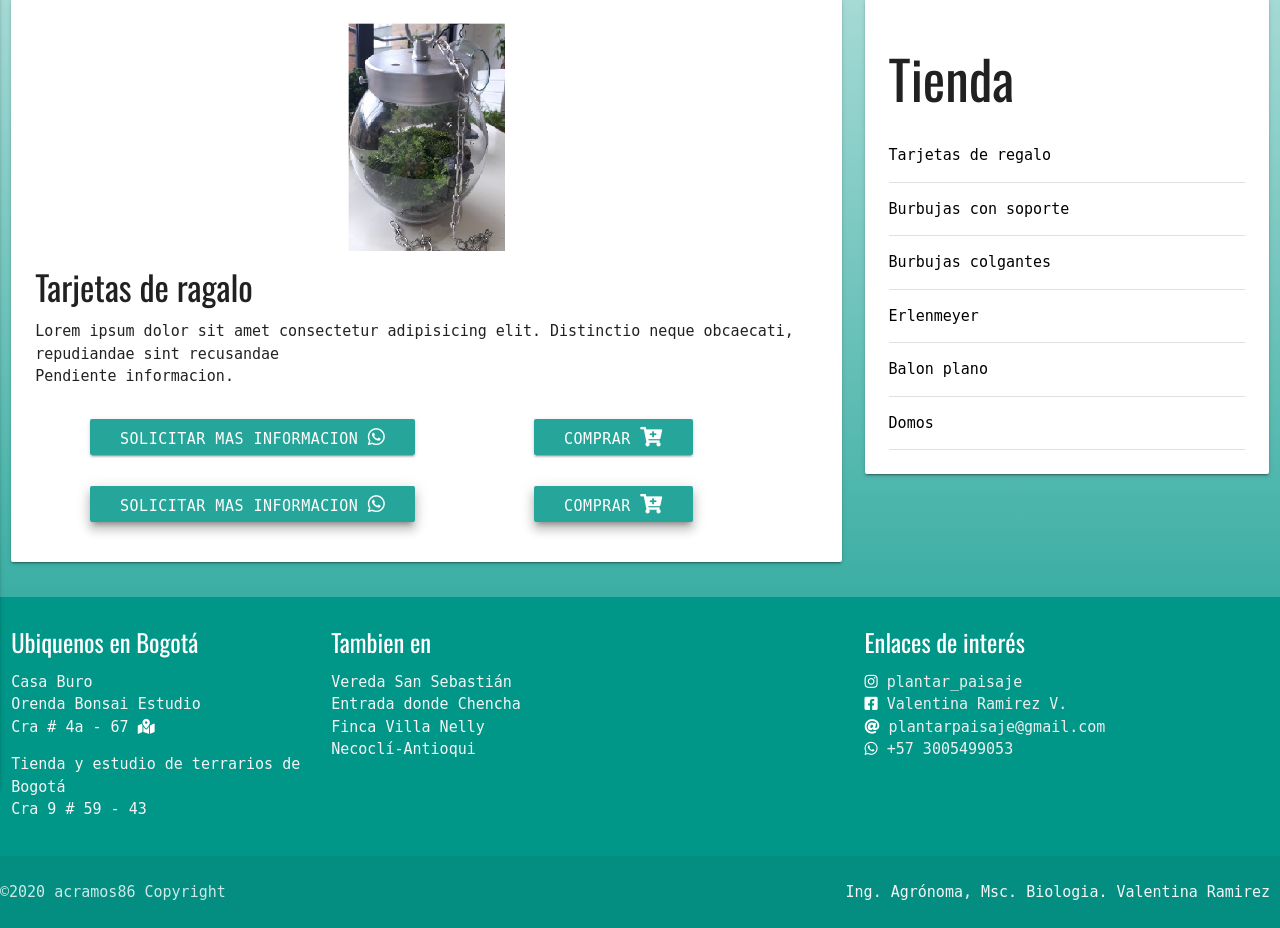
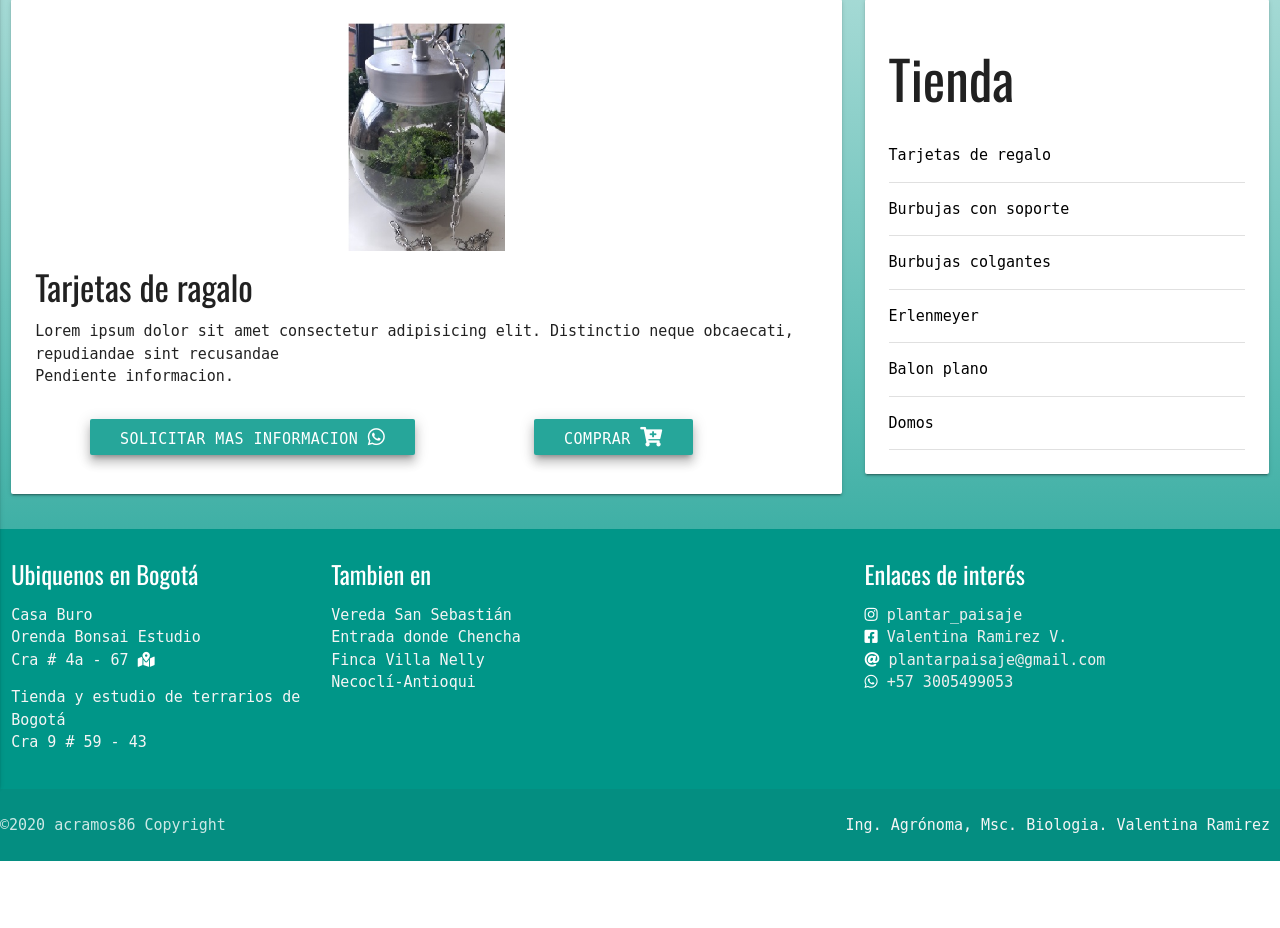
Before and after one commit to acramos86/webEstatica_Django, a Django app: page /burbujaColgante/ in a window 1280 px wide. Shown: the part 73-1001 px from the top of the page. After the commit the page ends 934 px from the top, so only its background shows below. Run offline with Django 3.2, Linux system fonts and the light colour scheme; some libraries are stand-ins or nearby versions; some web fonts are replaced.

Commit message:
Modificacion menor

```diff
--- a/proyectoDjango/templates/burbColgante.html
+++ b/proyectoDjango/templates/burbColgante.html
@@ -9,9 +9,5 @@
     Lorem ipsum dolor sit amet consectetur adipisicing elit. Distinctio neque obcaecati, repudiandae sint recusandae<br>
     Pendiente informacion.
 </p>
-<div class="botonesTienda">
-    <a class="btn" href="https://api.whatsapp.com/send?phone=[+57][3005499053]">Solicitar mas informacion   <i class="fab fa-whatsapp"></i></a>
-    <a class="btn" href="#">Comprar   <i class="fas fa-cart-plus"></i></a>
-</div>
 
 {% endblock %}
```
